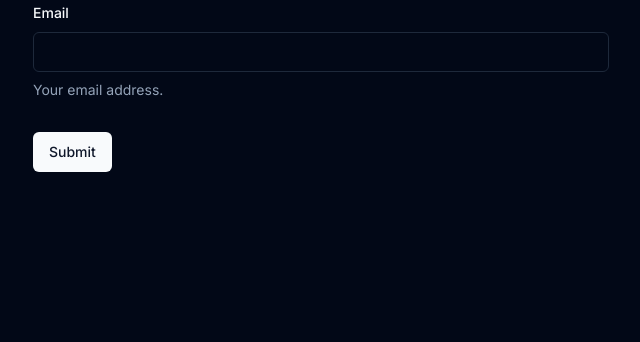
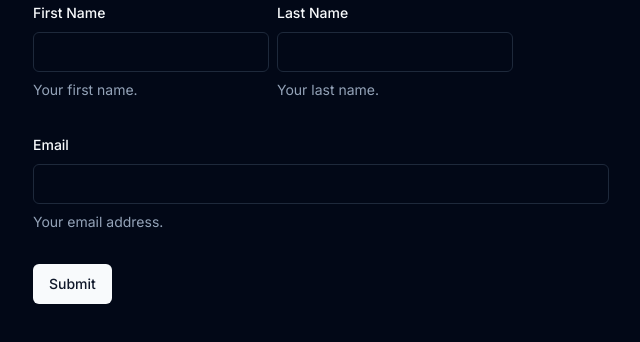
Before and after one commit to SviatoslavMJS/nextjs-app-router-forms, a Next.js app: page / in a window 1280 px wide. Shown: the top 342 px of the page, without its empty margins (319-959 px from the left). Built offline with nearby package versions, Linux system fonts and the light colour scheme.

Commit message:
registration form

```diff
--- a/src/app/RegistrationForm.tsx
+++ b/src/app/RegistrationForm.tsx
@@ -29,9 +29,44 @@ export const RegistrationForm = () => {
     },
   });
 
+  const onSubmit = async (data: FormValues) => {
+    console.log(data);
+  };
+
   return (
     <Form {...form}>
-      <form className="space-y-8">
+      <form className="space-y-8" onSubmit={form.handleSubmit(onSubmit)}>
+        <div className="flex gap-2 justify-stretch">
+          <FormField
+            control={form.control}
+            name="first"
+            render={({ field }) => (
+              <FormItem>
+                <FormLabel>First Name</FormLabel>
+                <FormControl>
+                  <Input placeholder="" {...field} />
+                </FormControl>
+                <FormDescription>Your first name.</FormDescription>
+                <FormMessage />
+              </FormItem>
+            )}
+          />
+          <FormField
+            control={form.control}
+            name="last"
+            render={({ field }) => (
+              <FormItem>
+                <FormLabel>Last Name</FormLabel>
+                <FormControl>
+                  <Input placeholder="" {...field} />
+                </FormControl>
+                <FormDescription>Your last name.</FormDescription>
+                <FormMessage />
+              </FormItem>
+            )}
+          />
+        </div>
+
         <FormField
           control={form.control}
           name="email"
@@ -46,6 +81,7 @@ export const RegistrationForm = () => {
             </FormItem>
           )}
         />
+
         <Button type="submit">Submit</Button>
       </form>
     </Form>
--- a/src/app/registrationSchema.tsx
+++ b/src/app/registrationSchema.tsx
@@ -2,6 +2,6 @@ import { z } from "zod";
 
 export const schema = z.object({
   first: z.string().trim().min(1, { message: "First name is required." }),
-  last: z.string().trim().min(1, { message: "Second name is required." }),
+  last: z.string().trim().min(1, { message: "Last name is required." }),
   email: z.string().trim().email({ message: "Invalid email address." }),
 });
```
